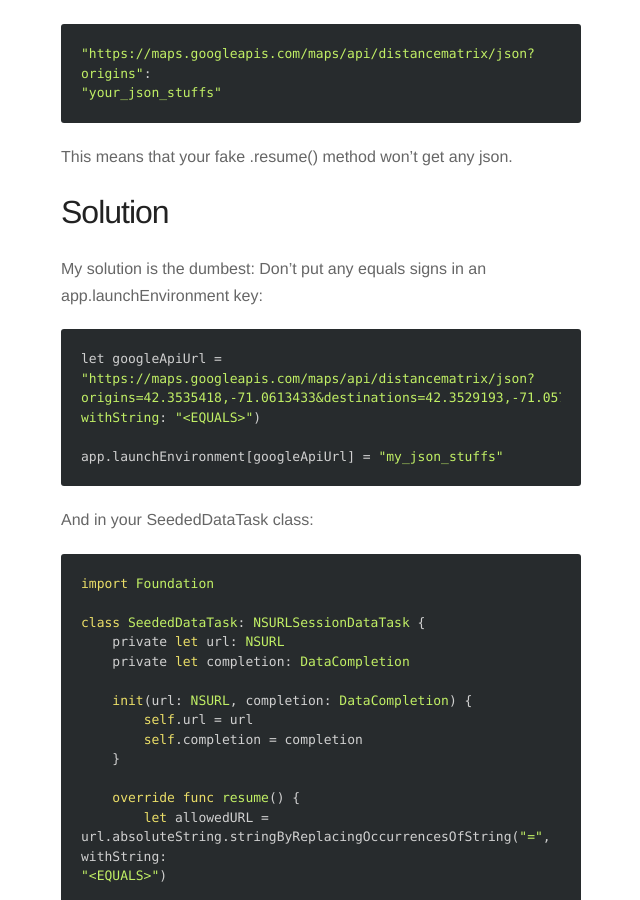
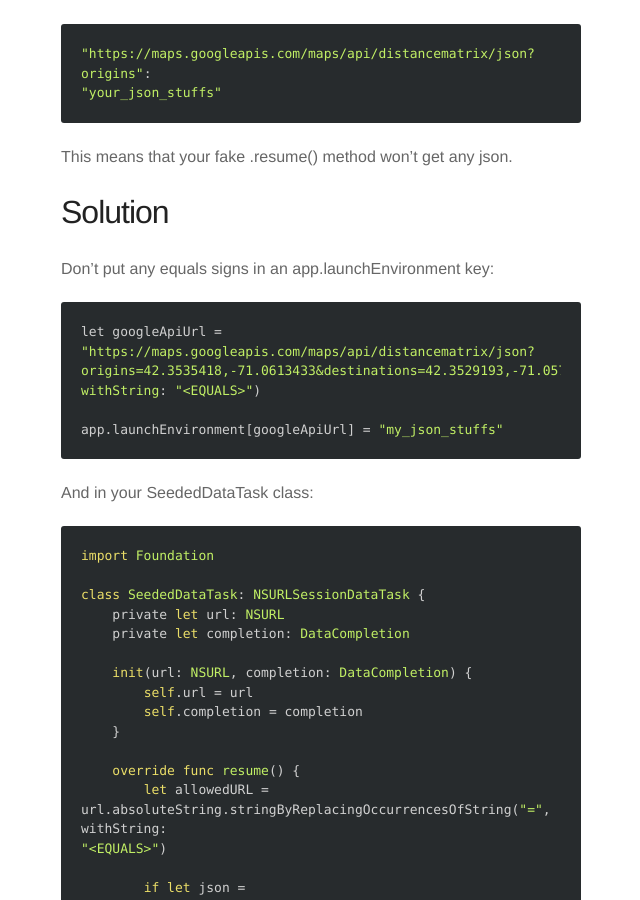
Before and after one commit to pachun/old.pachun.github.io, a Jekyll site: the page built from _posts/2016-04-15-addendum-to-ui-testing-with-stubbed-network-data.md, in a window 1280 px wide and 900 px high, scrolled down 770 px. Shown: the whole window, without its empty margins (319-959 px from the left). Built offline with Jekyll 4.4.1, drawn with Linux system fonts in a browser that asks for light colours; nearby versions of some CDN libraries; Markdown is read by kramdown in place of the engine named in the settings.

Commit message:
Update ui testing with stubbed network data addendum.

````diff
--- a/_posts/2016-04-15-addendum-to-ui-testing-with-stubbed-network-data.md
+++ b/_posts/2016-04-15-addendum-to-ui-testing-with-stubbed-network-data.md
@@ -34,8 +34,7 @@ This means that your fake `.resume()` method won't get any json.
 
 # Solution
 
-My solution is the dumbest: Don't put any equals signs in an
-`app.launchEnvironment` key:
+Don't put any equals signs in an `app.launchEnvironment` key:
 
 ```swift
 let googleApiUrl = "https://maps.googleapis.com/maps/api/distancematrix/json?origins=42.3535418,-71.0613433&destinations=42.3529193,-71.0577234&mode=walking".stringByReplacingOccurrencesOfString("=", withString: "<EQUALS>")
````
